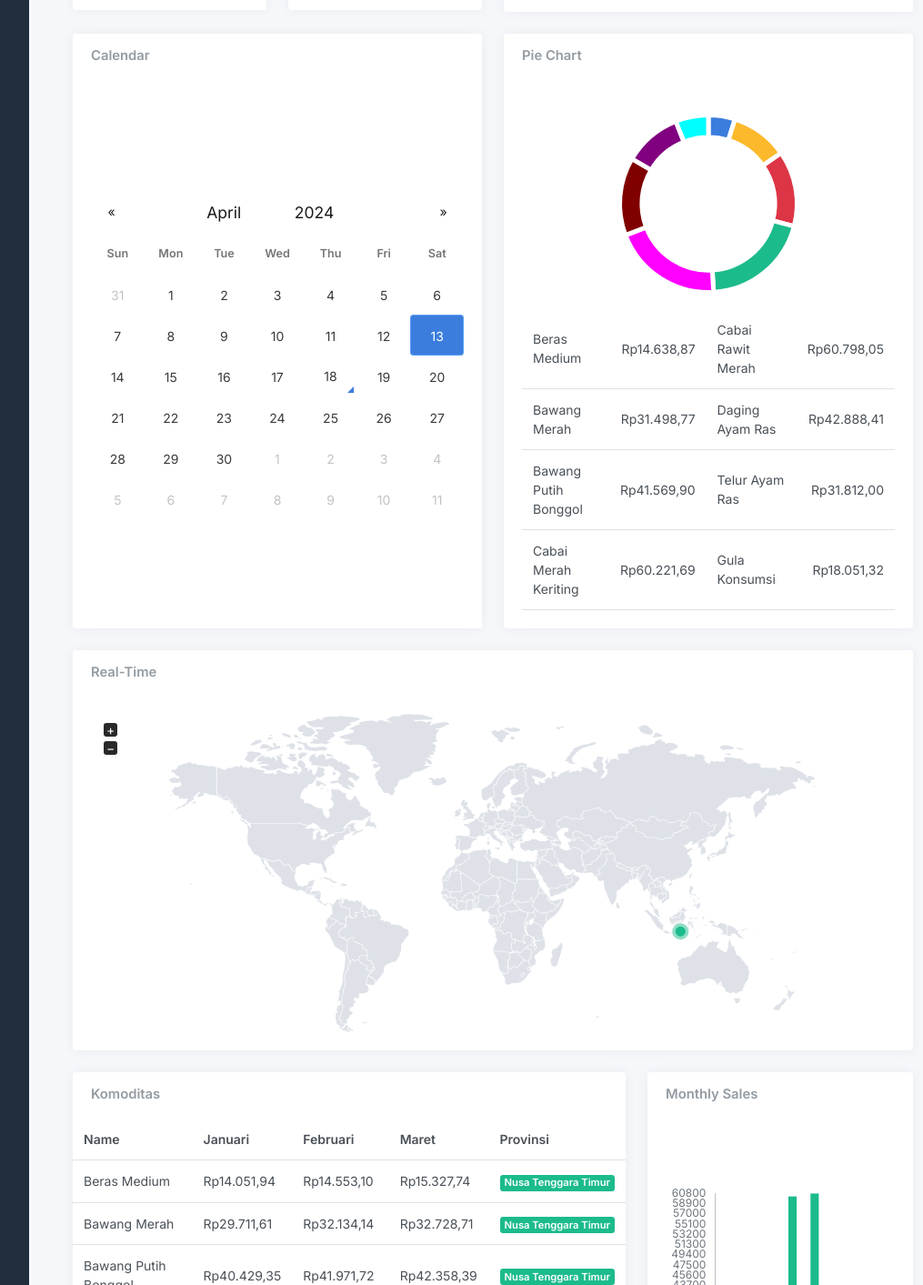
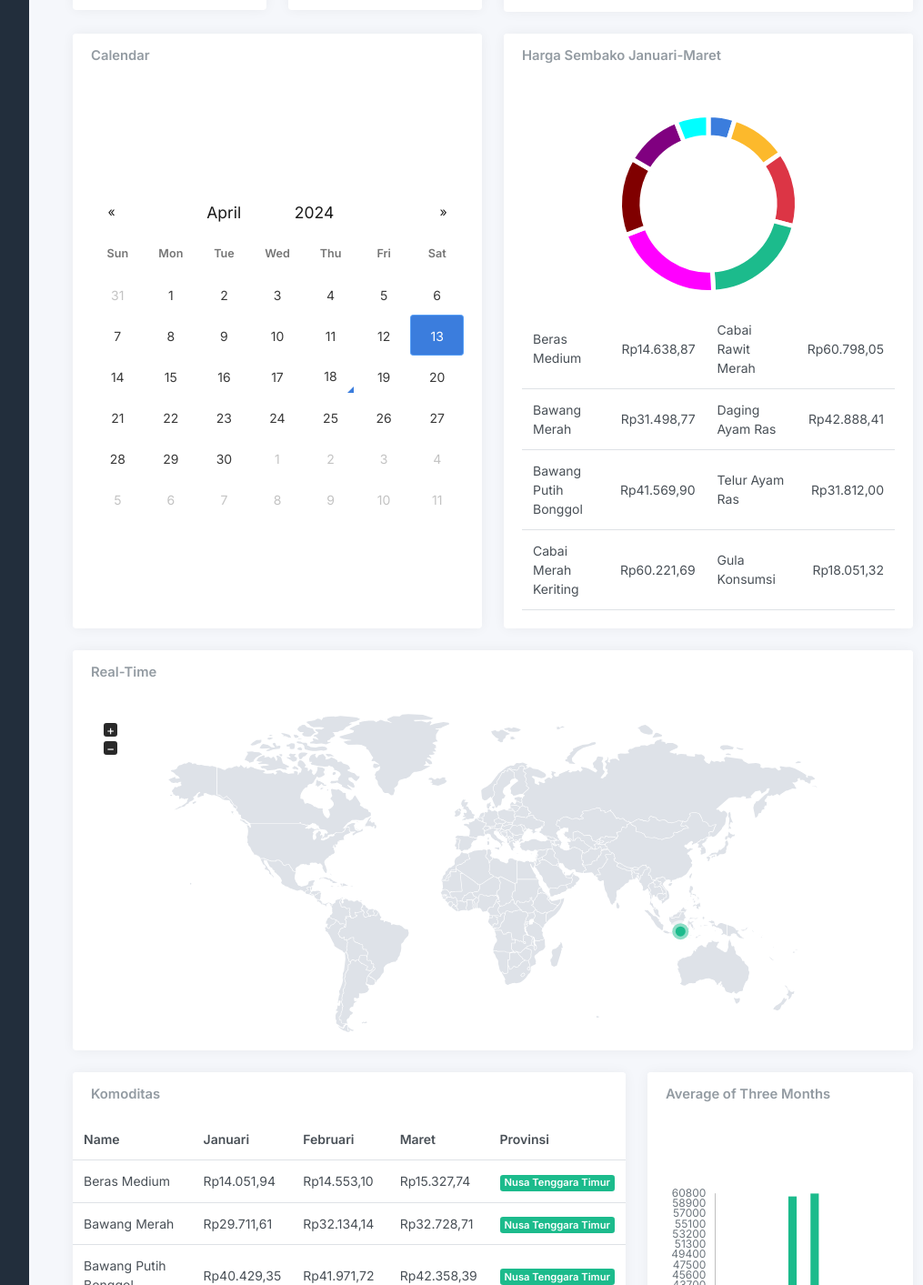
Before and after one commit to ratuajengg/tubes-1, a plain HTML site: page index.html in a window 1280 px wide. Shown: the part 476-1889 px from the top of the page at 91% size, without its empty margins (228-1243 px from the left). Drawn offline with Linux system fonts and the light colour scheme.

Commit message:
Update index.html

```diff
--- a/index.html
+++ b/index.html
@@ -14,7 +14,7 @@
 
 	<link rel="canonical" href="https://demo-basic.adminkit.io/" />
 
-	<title>AdminKit Demo - Bootstrap 5 Admin Template</title>
+	<title>Daftar Harga Sembako - Provinsi Nusa Tenggara Timur</title>
 
 	<link href="css/app.css" rel="stylesheet">
 	<link href="https://fonts.googleapis.com/css2?family=Inter:wght@300;400;600&display=swap" rel="stylesheet">
@@ -323,7 +323,7 @@
 							<div class="card flex-fill w-100">
 								<div class="card-header">
 
-									<h5 class="card-title mb-0">Pie Chart</h5>
+									<h5 class="card-title mb-0">Harga Sembako Januari-Maret</h5>
 								</div>
 								<div class="card-body d-flex">
 									<div class="align-self-center w-100">
@@ -523,7 +523,7 @@
 							<div class="card flex-fill w-100">
 								<div class="card-header">
 
-									<h5 class="card-title mb-0">Monthly Sales</h5>
+									<h5 class="card-title mb-0">Average of Three Months</h5>
 								</div>
 								<div class="card-body d-flex w-100">
 									<div class="align-self-center chart chart-lg">
```
